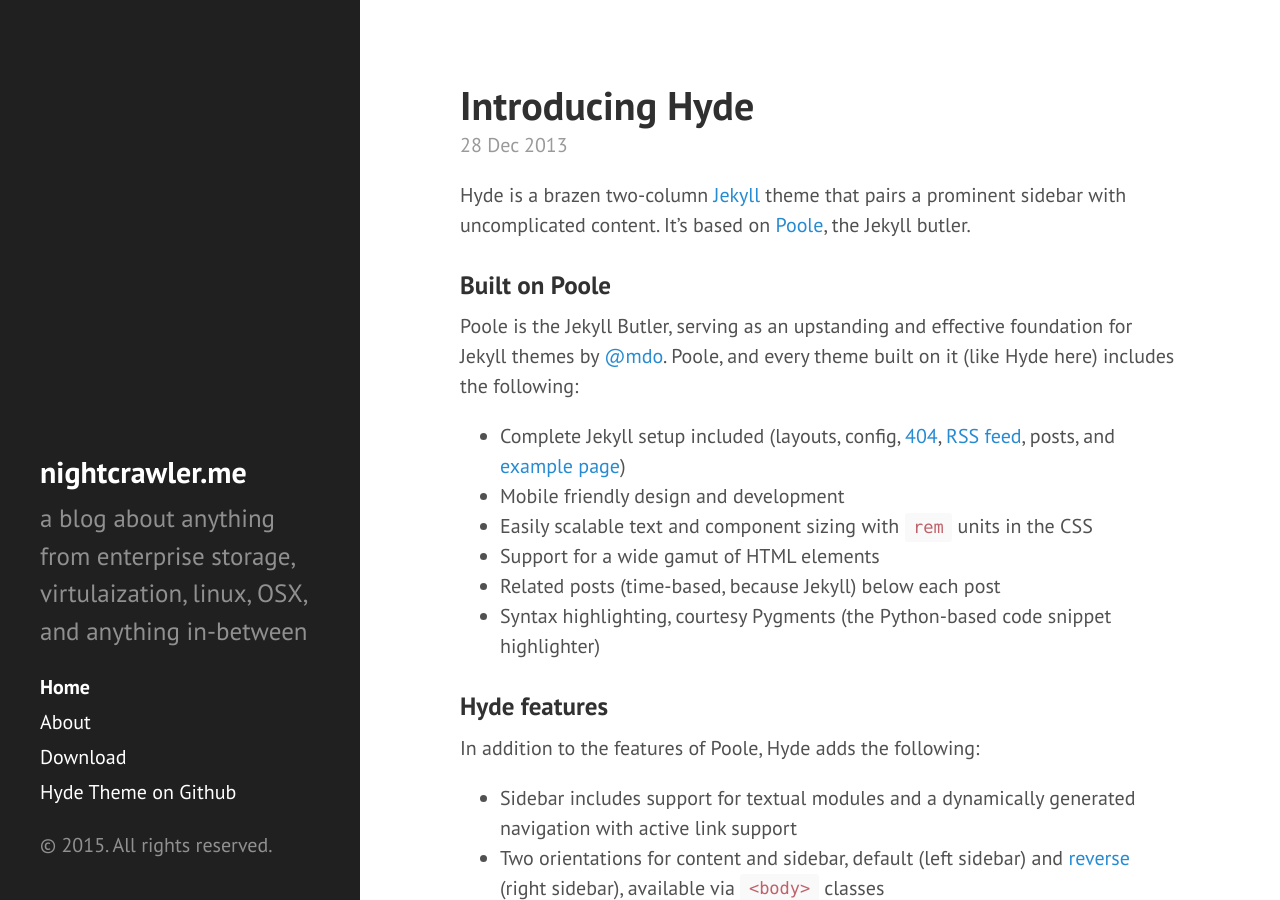
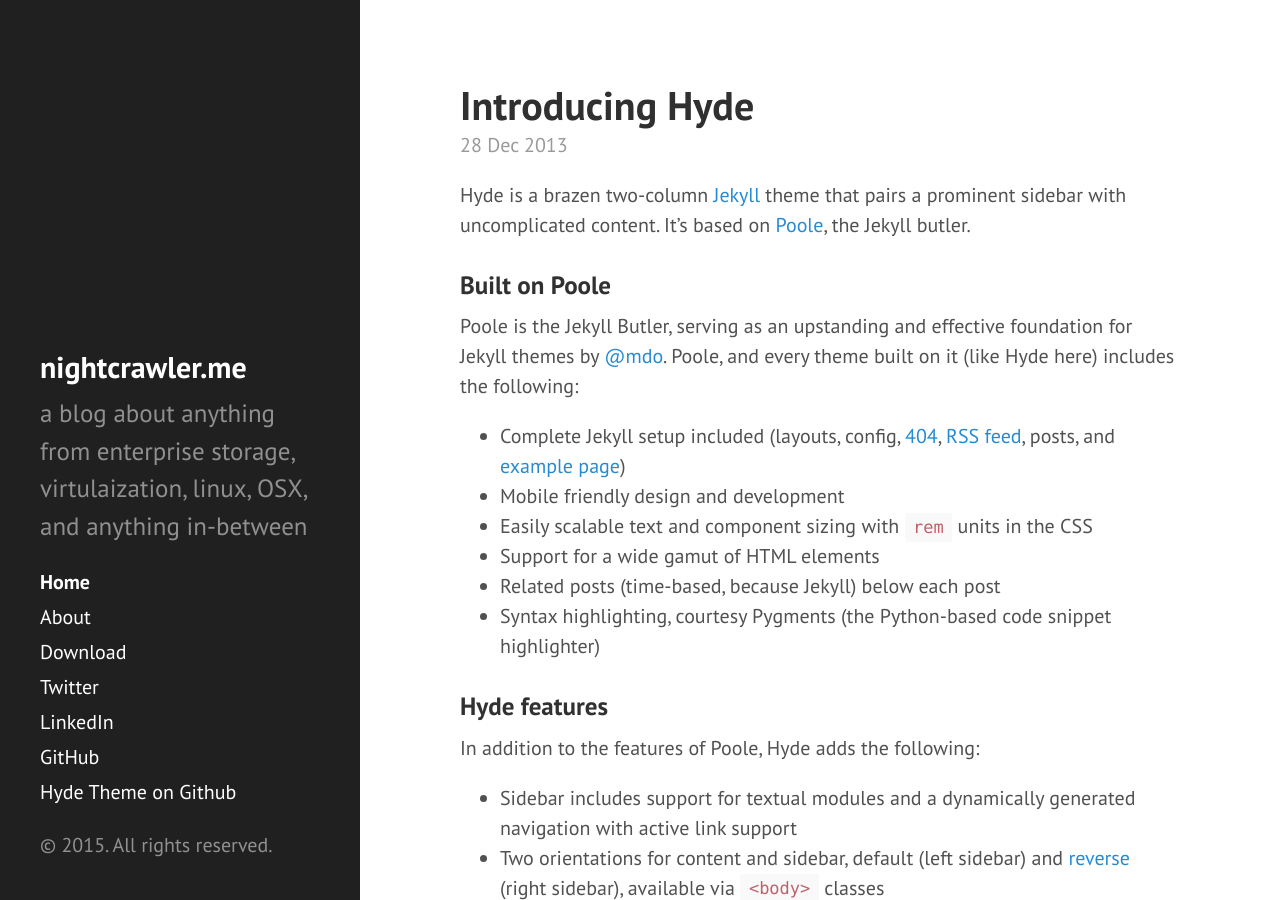
Before and after one commit to nightcrawler086/nightcrawler086.github.io, a Jekyll site: the page built from index.html, in a window 1280 px wide and 900 px high. Built offline with Jekyll 4.4.1, drawn with Linux system fonts in a browser that asks for light colours; the list of posts is cut into pages by our own code.

Commit message:
trying a simpler social thingy

```diff
--- a/_includes/sidebar.html
+++ b/_includes/sidebar.html
@@ -27,6 +27,9 @@
       {% endfor %}
 
       <a class="sidebar-nav-item" href="{{ site.github.repo }}/archive/v{{ site.version }}.zip">Download</a>
+      <a class="sidebar-nav-item" href="{{ site.author.url }}">Twitter</a>
+      <a class="sidebar-nav-item" href="http://linkedin.com/in/{{ site.author.linkedin }}">LinkedIn</a>
+      <a class="sidebar-nav-item" href="http://github.com/{{ site.author.github }}">GitHub</a>
       <a class="sidebar-nav-item" href="{{ site.github.repo }}">Hyde Theme on Github</a>
     </nav>
 
```
